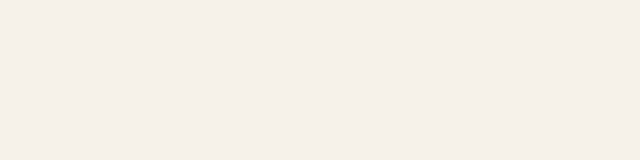
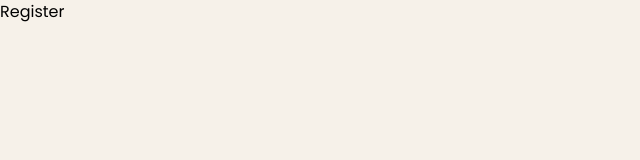
Before and after one commit to FN-Book/fn-book-frontend, a React (Vite) app: page /register in a window 1280 px wide. Before the commit this address had no page. Shown: the top 160 px of the page, without its empty margins (0-640 px from the left). Built offline with nearby package versions, Linux system fonts and the light colour scheme; a web font is replaced by a local one.

Commit message:
style: create login and register page files

```diff
--- a/src/App.jsx
+++ b/src/App.jsx
@@ -1,5 +1,5 @@
 import { Routes, Route } from 'react-router-dom'
-import { About, AdminArea, Home } from './pages'
+import { About, AdminArea, Home, Login, Register } from './pages'
 import Navbar from './components/Navbar'
 import { Outlet } from 'react-router-dom';
 
@@ -15,6 +15,8 @@ function Layout() {
 export default function App() {
   return (
     <Routes>
+      <Route path="/login" element={<Login />} />
+      <Route path="/register" element={<Register />} />
       <Route element={<Layout />}>
         <Route path="/" element={<Home />} />
         <Route path="/admin-area" element={<AdminArea />} />
--- /dev/null
+++ b/src/pages/Login/index.jsx
@@ -0,0 +1,7 @@
+import React from 'react'
+
+export default function Login() {
+  return (
+    <div>Login</div>
+  )
+}
--- /dev/null
+++ b/src/pages/Register/index.jsx
@@ -0,0 +1,7 @@
+import React from 'react'
+
+export default function Register() {
+  return (
+    <div>Register</div>
+  )
+}
--- a/src/pages/index.jsx
+++ b/src/pages/index.jsx
@@ -1,9 +1,13 @@
 import About from './About'
 import AdminArea from './AdminArea'
 import Home from './Home'
+import Login from './Login'
+import Register from './Register'
 
 export {
     About,
     AdminArea,
-    Home
+    Home,
+    Login,
+    Register
 }
```
